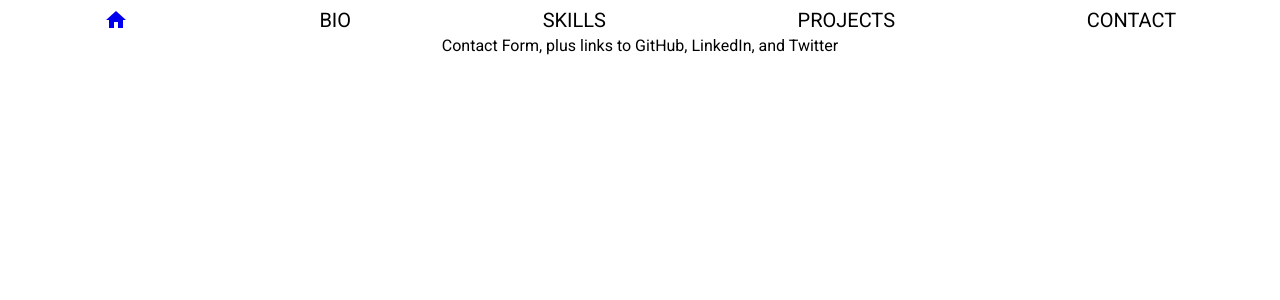
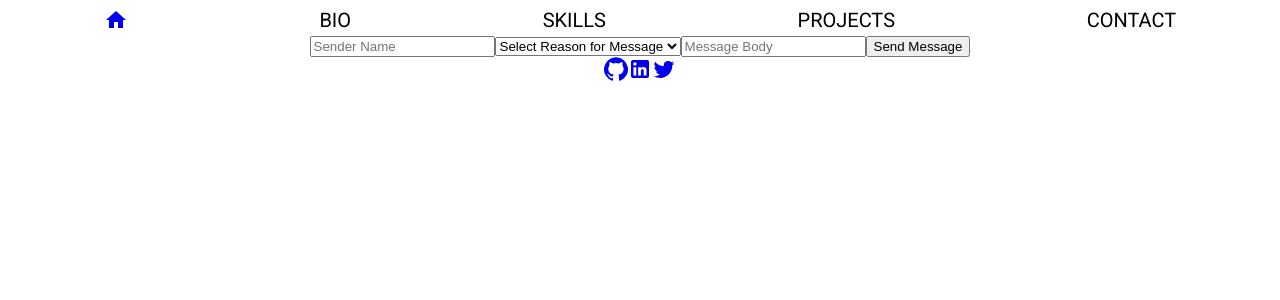
Before and after one commit to roselandroche/portfolio, a React (Create React App) app in the folder my-portfolio/: page /contact in a window 1280 px wide. Shown: the top 300 px of the page. Built offline with nearby package versions, Linux system fonts and the light colour scheme.

Commit message:
Setting up Contact Form

```diff
--- a/my-portfolio/package.json
+++ b/my-portfolio/package.json
@@ -8,10 +8,13 @@
     "@testing-library/jest-dom": "^4.2.4",
     "@testing-library/react": "^9.3.2",
     "@testing-library/user-event": "^7.1.2",
+    "axios": "^0.19.2",
+    "formik": "^2.1.4",
     "react": "^16.13.0",
     "react-dom": "^16.13.0",
     "react-router-dom": "^5.1.2",
-    "react-scripts": "3.4.0"
+    "react-scripts": "3.4.0",
+    "yup": "^0.28.3"
   },
   "scripts": {
     "start": "react-scripts start",
--- a/my-portfolio/public/index.html
+++ b/my-portfolio/public/index.html
@@ -8,7 +8,7 @@
     <meta name="theme-color" content="#000000" />
     <meta
       name="description"
-      content="Web site created using create-react-app"
+      content="Portfolio Site of Rose Landroche"
     />
     <link rel="apple-touch-icon" href="%PUBLIC_URL%/logo192.png" />
     <link rel="stylesheet" href="https://fonts.googleapis.com/css?family=Roboto:300,400,500,700&display=swap" />
--- a/my-portfolio/src/components/Contact.js
+++ b/my-portfolio/src/components/Contact.js
@@ -1,11 +1,15 @@
 import React from 'react';
+// import { withFormik, Form, Field } from 'formik';
 import NavBar from './NavBar';
+import Footer from './Footer';
+import ContactForm from './ContactForm';
 
 function Contact() {
     return (
         <div>
             <NavBar />
-            Contact Form, plus links to GitHub, LinkedIn, and Twitter
+            <ContactForm />
+            <Footer />
         </div>
     )
 }
--- /dev/null
+++ b/my-portfolio/src/components/ContactForm.js
@@ -0,0 +1,32 @@
+import React, { useState } from 'react';
+import { withFormik, Form, Field } from 'formik';
+import * as yup from 'yup';
+import axios from 'axios';
+
+function ContactForm(props) {
+    const [message, setMessage] = useState([])
+    return (
+        <Form>
+            <Field type='text' name='sender' placeholder='Sender Name' />
+            <Field component='select' name='reason'>
+                <option value='' disabled>Select Reason for Message</option>
+                <option value='Compliment'>Compliment</option>
+                <option value='Constructive Criticism'>Constructive Criticism</option>
+                <option value='Job Offer'>Job Offer</option>
+            </Field>
+            <Field type='text' name='messageBody' placeholder='Message Body' />
+
+            <button type='submit'>Send Message</button>
+        </Form>
+    )
+}
+
+export default withFormik({
+    mapPropsToValues: (props) => {
+        return {
+            sender: props.sender || '',
+            reason: props.reason || '',
+            messageBody: props.messageBody || ''
+        }
+    }
+})(ContactForm)
```
Also changed, not shown: 2 other files (tests, documents, lock files or other folders).
